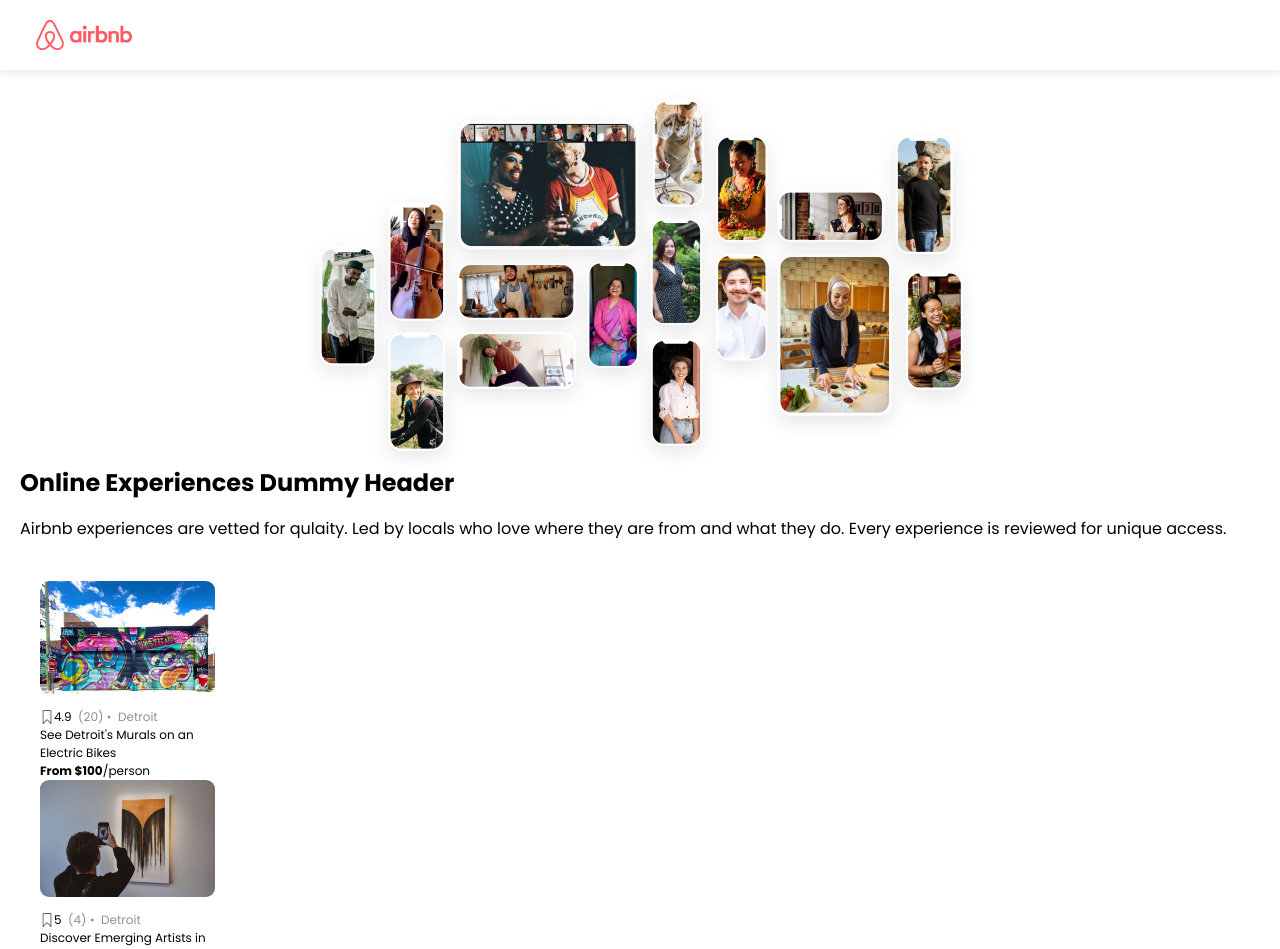
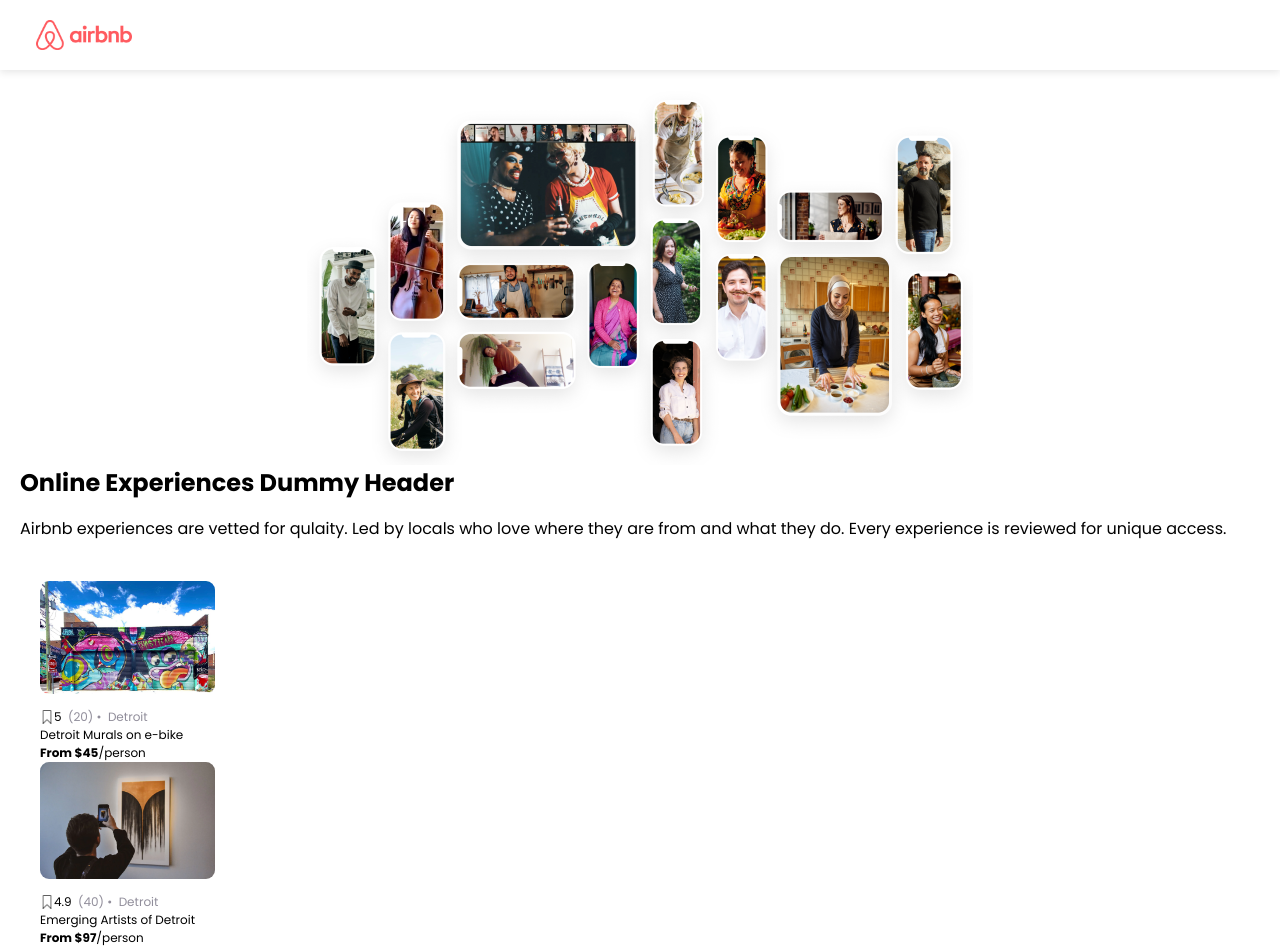
Before and after one commit to martysen/AirBnB-React-Clone, a React (Create React App) app: page / in a window 1280 px wide. Shown: the top 949 px of the page. Built offline with nearby package versions, Linux system fonts and the light colour scheme.

Commit message:
create a data file for card items and added .map() to call card component from App.js

```diff
--- a/src/App.js
+++ b/src/App.js
@@ -4,10 +4,28 @@ import Hero from "./components/Hero";
 // import CardStatic from "./components/CardStatic";
 import Card from "./components/Card";
 
-import ExoImage1 from "./images/detroit-murals.jpeg";
-import ExoImage2 from "./images/emerging-artists.webp";
+// import ExoImage1 from "./images/detroit-murals.jpeg";
+// import ExoImage2 from "./images/emerging-artists.webp";
+
+// import experience list stored as an array of objects in CardData.js
+import Data from "./CardData";
 
 function App() {
+  // Store data from CardData.js into an array using .map()
+  // return the JSX element that needs to be called while rendering
+  const cards = Data.map((item) => {
+    return (
+      <Card
+        img={item.coverImg}
+        rating={item.stats.rating}
+        reviewCount={item.stats.reviewCount}
+        city={item.location}
+        title={item.title}
+        price={item.price}
+      />
+    );
+  });
+
   return (
     <div className="container">
       <Navbar />
@@ -15,23 +33,8 @@ function App() {
       {/* <CardStatic /> */}
       {/* Now You can reuse this component and pass new values everytime */}
       <section className="section-experience-list">
-        <Card
-          img={ExoImage1}
-          rating={4.9}
-          reviewCount={20}
-          city="Detroit"
-          title="See Detroit's Murals on an Electric Bikes"
-          price={100}
-        />
-
-        <Card
-          img={ExoImage2}
-          rating={5.0}
-          reviewCount={4}
-          city="Detroit"
-          title="Discover Emerging Artists in Detroit"
-          price={45}
-        />
+        {/* Call  the array that stores JSX elements of card */}
+        {cards}
       </section>
     </div>
   );
--- /dev/null
+++ b/src/CardData.js
@@ -0,0 +1,31 @@
+import DetroitMurals from "./images/detroit-murals.jpeg";
+import EmergingArtists from "./images/emerging-artists.webp";
+
+export default [
+  {
+    id: 1,
+    title: "Detroit Murals on e-bike",
+    description: "watch detroit mural on e-bike",
+    price: 45,
+    coverImg: DetroitMurals,
+    stats: {
+      rating: 5.0,
+      reviewCount: 20,
+    },
+    location: "Detroit",
+    openSpots: 30,
+  },
+  {
+    id: 2,
+    title: "Emerging Artists of Detroit",
+    description: "watch emerging artists in detroit",
+    price: 97,
+    coverImg: EmergingArtists,
+    stats: {
+      rating: 4.9,
+      reviewCount: 40,
+    },
+    location: "Detroit",
+    openSpots: 0,
+  },
+];
```
